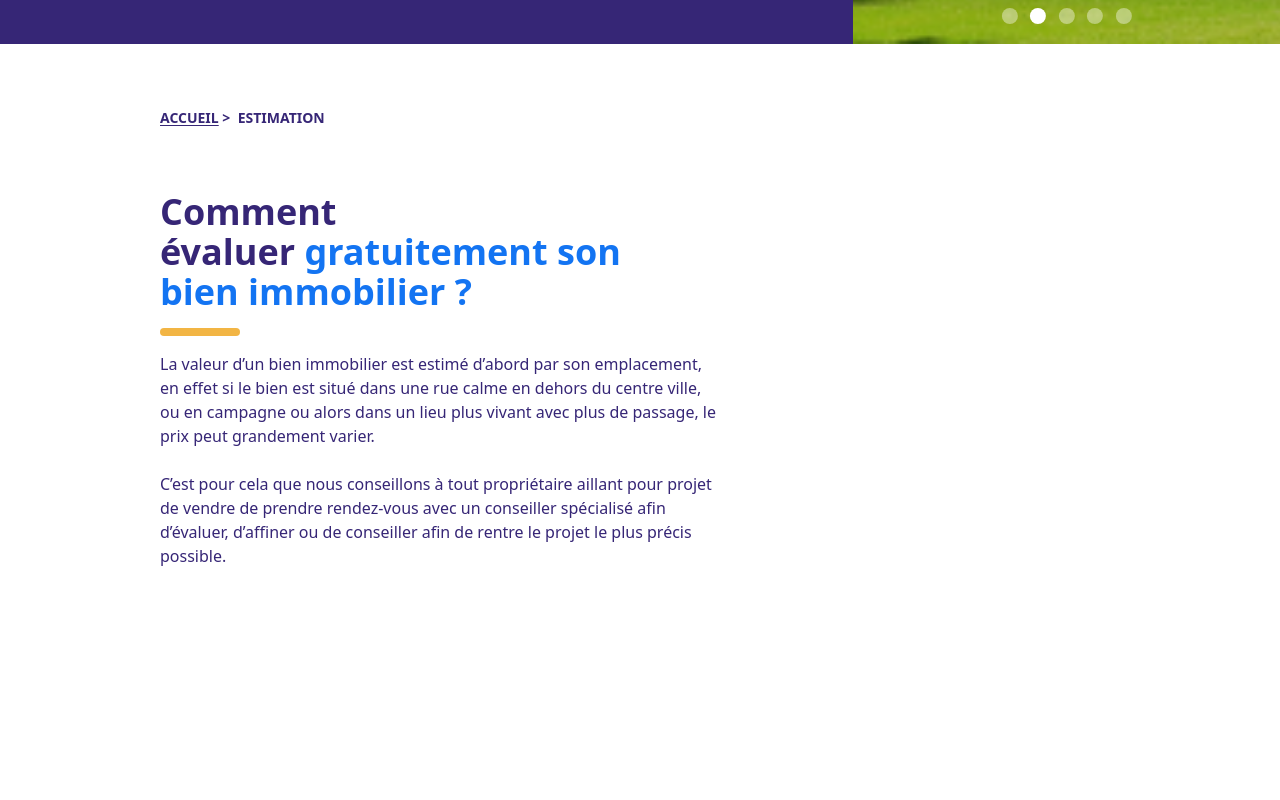
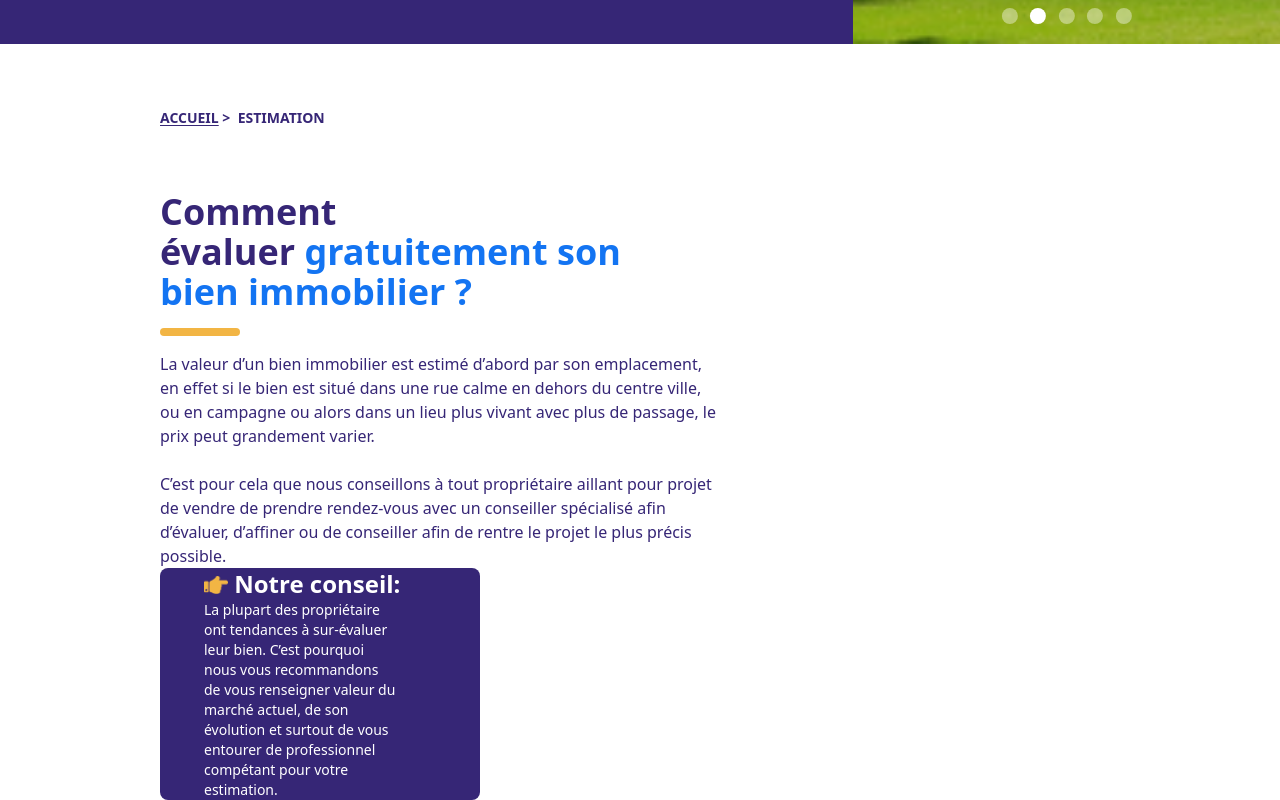
Before and after one commit to magicniclus/immoportail, a Next.js app: page / in a window 1280 px wide. Shown: the part 640-1440 px from the top of the page. Before the commit the page ends 1288 px from the top, so only its background shows below. Built offline with nearby package versions, Linux system fonts and the light colour scheme.

Commit message:
Update SetOfAdvice.js

```diff
--- a/components/Molecules/SetOfAdvice.js
+++ b/components/Molecules/SetOfAdvice.js
@@ -1,5 +1,6 @@
 import React from 'react';
 import Text from '../Atoms/texts/Text'
+import TitleWithLogo from '../Atoms/titles/TitleWithLogo';
 
 const SetOfAdvice = (props) => {
     const title = props.title
@@ -7,8 +8,9 @@ const SetOfAdvice = (props) => {
     const color = props.color
 
     return (
-        <div className=''>
-            <Text textSize="light" color="white">
+        <div className='lg:w-4/12 min-h-full rounded-lg bg-purple py-5 lg:py-0 px-11 flex justify-around flex-col my-4 lg:my-0'>
+            <TitleWithLogo text={title} image="Vectorhand" color="white" marginX="mb-8" />
+            <Text textSize="bigLight" color="white">
                 {text}
             </Text>
         </div>
```
